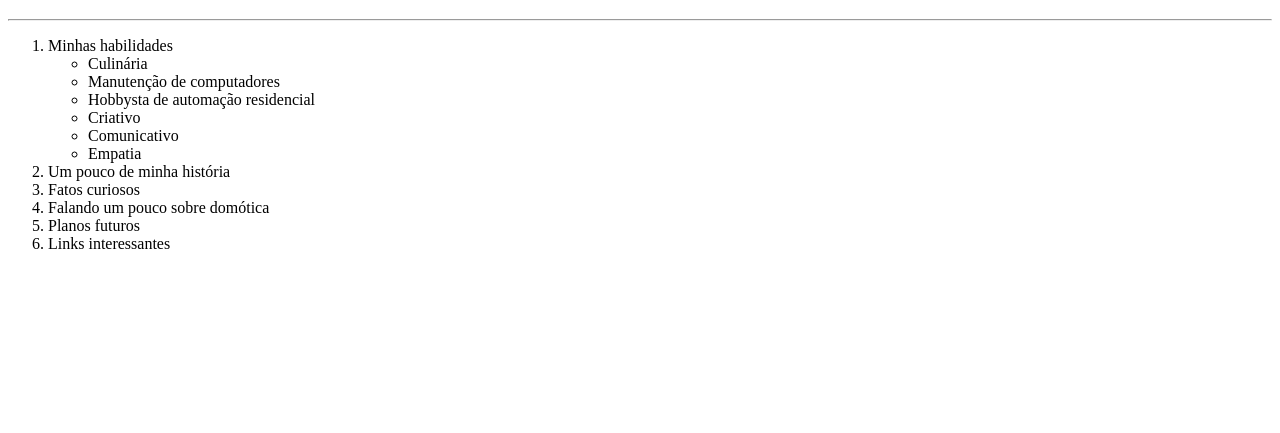
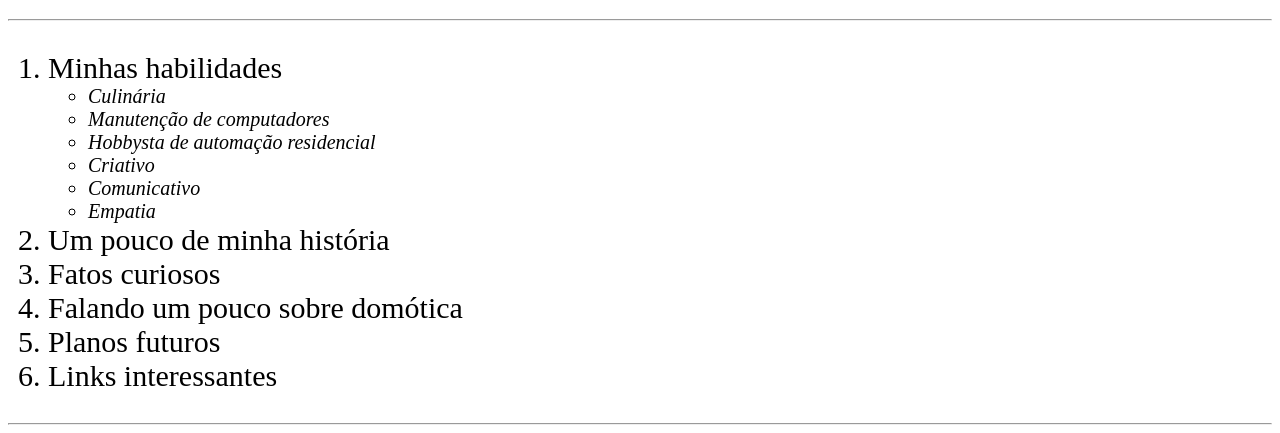
Before and after one commit to wanderson-vicente/wanderson-vicente.github.io, a plain HTML site: page index.html in a window 1280 px wide. Shown: the part 380-813 px from the top of the page. Drawn offline with Linux system fonts and the light colour scheme.

Commit message:
Topicos formatação

```diff
--- a/index.html
+++ b/index.html
@@ -15,6 +15,15 @@
         }
         #atividade{
             font-size: 25px;
+        }
+
+        #lista-n-ordenada{
+            font-style: italic;
+            font-size: 20px;
+        }
+
+        #lista-ordenada{
+            font-size: 30px;
         }
     </style>
 </head>
@@ -41,10 +50,10 @@
 
     <h1>Tópicos:</h1>
     <hr>
-    <ol>
+    <ol id="lista-ordenada">
         <li>
             Minhas habilidades
-            <ul>
+            <ul id="lista-n-ordenada">
                 <li>Culinária</li>
                 <li>Manutenção de computadores</li>
                 <li>Hobbysta de automação residencial</li>
@@ -62,6 +71,8 @@
         <li>Planos futuros</li>
         <li>Links interessantes</li>
     </ol>
+    <hr>
+
 
 </body>
 </html>
```
